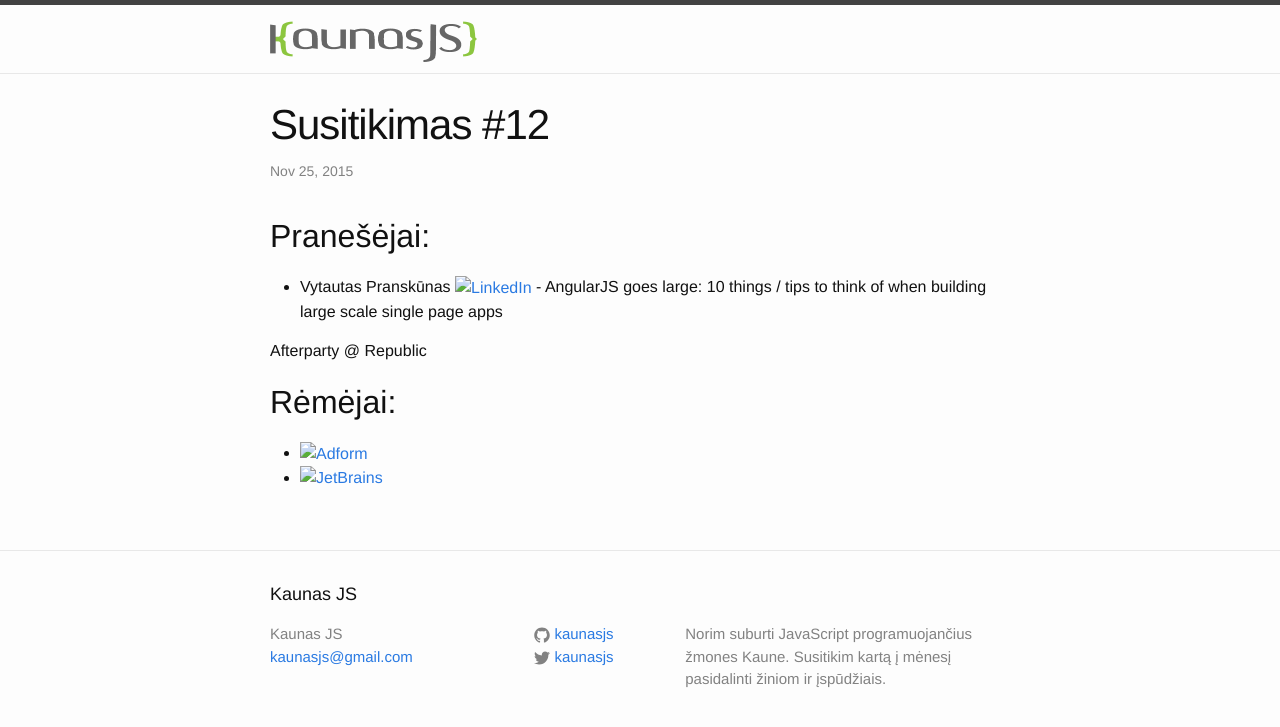
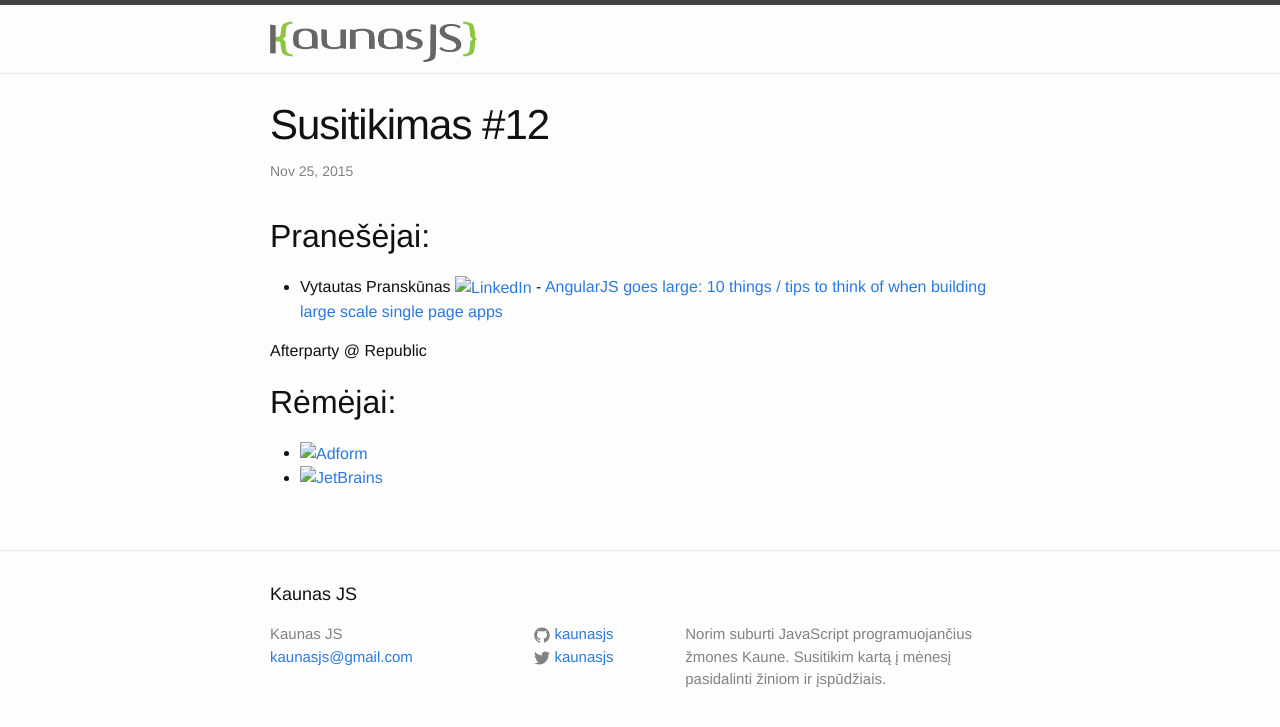
Before and after one commit to kaunasjs/website, a Jekyll site: the page built from _posts/2015-11-26-susitikimas-#12.markdown, in a window 1280 px wide. Shown: the top 727 px of the page. Built offline with Jekyll 4.4.1, drawn with Linux system fonts in a browser that asks for light colours.

Commit message:
Add slides.

```diff
--- a/_posts/2015-11-26-susitikimas-#12.markdown
+++ b/_posts/2015-11-26-susitikimas-#12.markdown
@@ -7,7 +7,7 @@ event_url: https://www.eventbrite.com/e/kaunas-js-meetup-12-tickets-19347703502
 categories: jekyll update
 ---
 ## Pranešėjai:
-  * Vytautas Pranskūnas [![LinkedIn](img/icon-linkedin.png)](https://lt.linkedin.com/pub/vytautas-pransk%C5%ABnas/8/3b7/51) - AngularJS goes large: 10 things / tips to think of when building large scale single page apps
+  * Vytautas Pranskūnas [![LinkedIn](img/icon-linkedin.png)](https://lt.linkedin.com/pub/vytautas-pransk%C5%ABnas/8/3b7/51) - [AngularJS goes large: 10 things / tips to think of when building large scale single page apps](http://angularjs-app.byethost9.com/?ckattempt=1#/)
 
   Afterparty @ Republic
 
```
